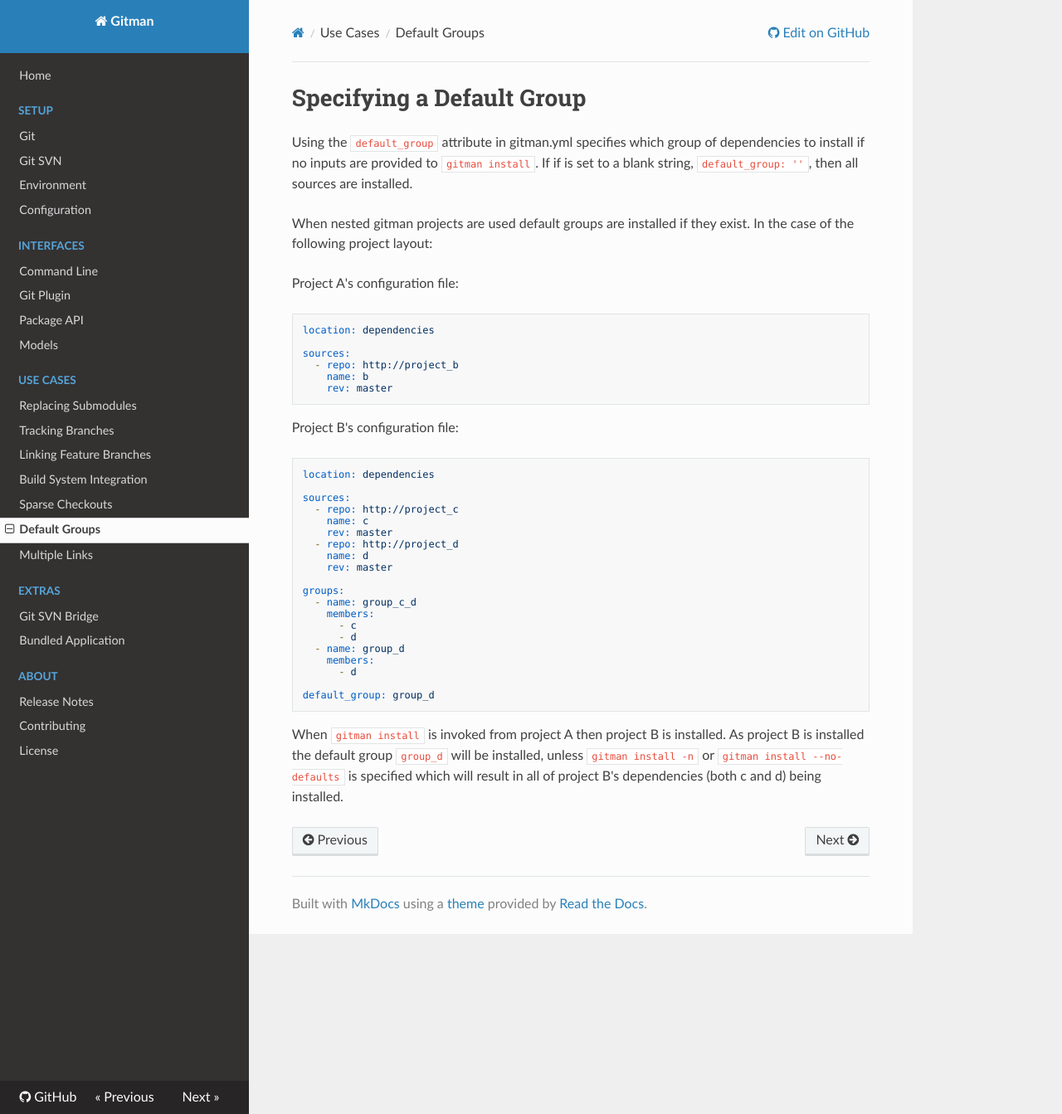
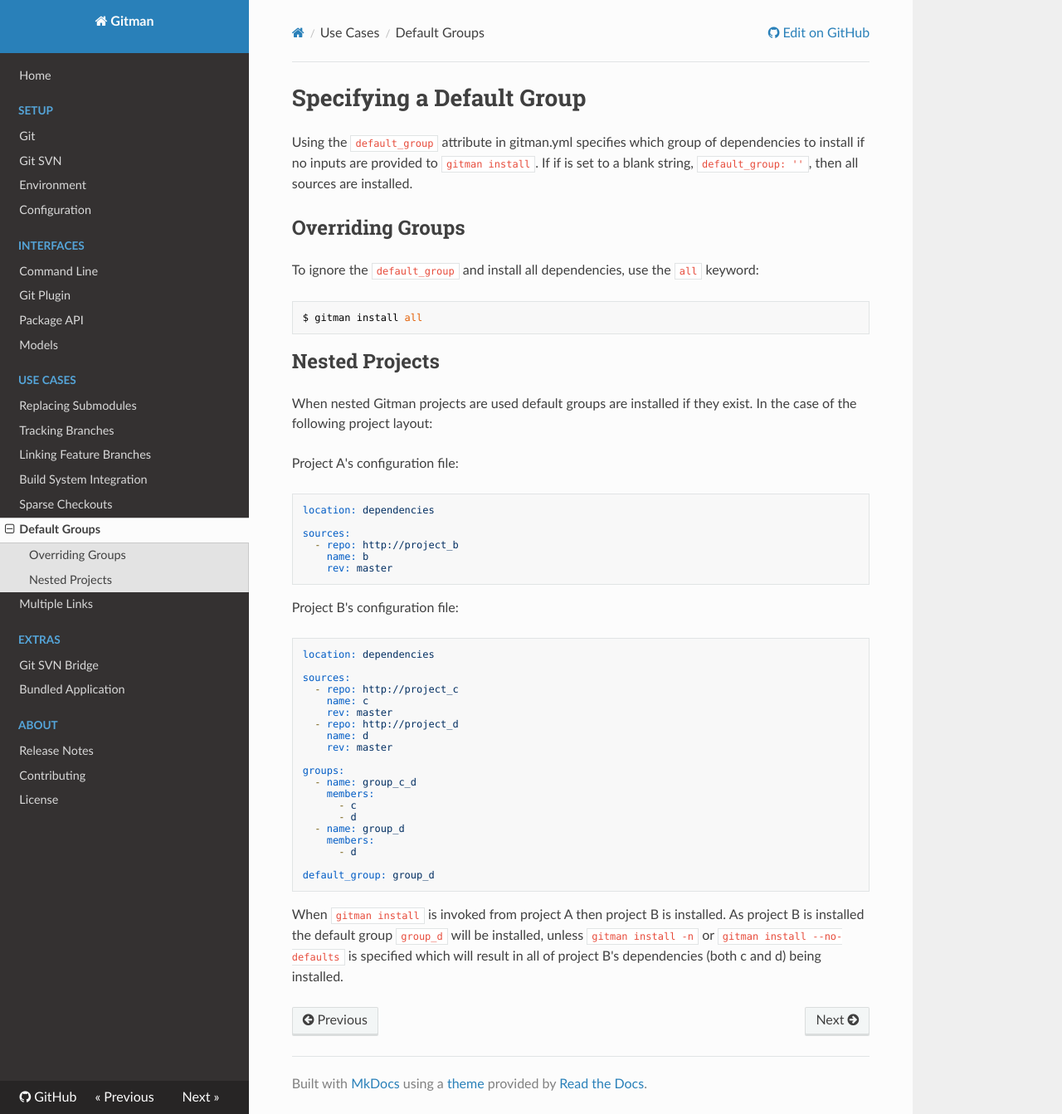
Before and after one commit to jacebrowning/gitman, an MkDocs documentation site: the page built from docs/use-cases/default-groups.md, in a window 1280 px wide and 1343 px high. Shown: the whole window at 83% size. Built offline with MkDocs 1.6.1, drawn with Linux system fonts in a browser that asks for light colours; nearby versions of some CDN libraries.

Commit message:
Use the 'all' keyword to override the default group

````diff
--- a/docs/use-cases/default-groups.md
+++ b/docs/use-cases/default-groups.md
@@ -5,7 +5,17 @@ dependencies to install if no inputs are provided to `gitman install`. If
 if is set to a blank string, `default_group: ''`, then all sources are
 installed.
 
-When nested gitman projects are used default groups are installed if they
+## Overriding Groups
+
+To ignore the `default_group` and install all dependencies, use the `all` keyword:
+
+```sh
+$ gitman install all
+```
+
+## Nested Projects
+
+When nested Gitman projects are used default groups are installed if they
 exist. In the case of the following project layout:
 
 Project A's configuration file:
--- a/pyproject.toml
+++ b/pyproject.toml
@@ -1,7 +1,7 @@
 [tool.poetry]
 
 name = "gitman"
-version = "3.4b2"
+version = "3.4b3"
 description = "A language-agnostic dependency manager using Git."
 
 license = "MIT"
````
Also changed, not shown: CHANGELOG.md (+1 -0 lines), 2 other files.
